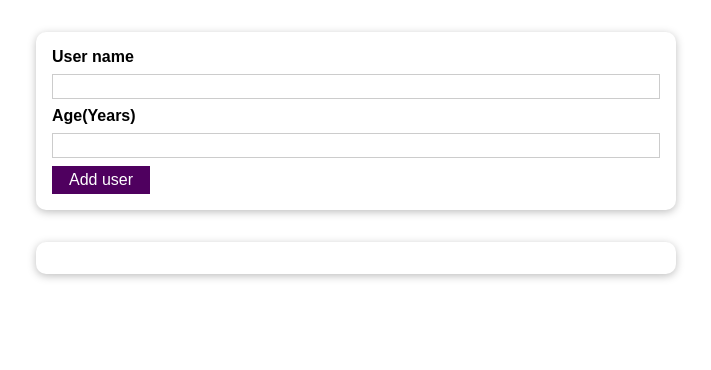
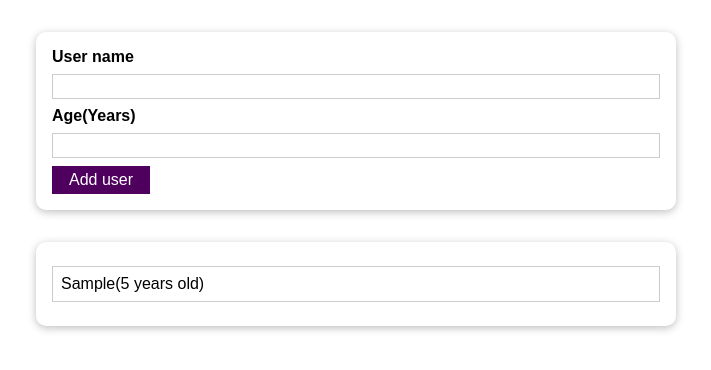
Before and after one commit to codesgoodman/practice_project, a React (Create React App) app: page / in a window 1280 px wide. Both pictures are taken after typing "Sample", "5" into the empty fields and a click on the button "Add user". Shown: the top 370 px of the page, without its empty margins (284-995 px from the left). Built offline with nearby package versions, Linux system fonts and the light colour scheme.

Commit message:
fix bugs by setting initial useState as an empty arrat

```diff
--- a/src/App.js
+++ b/src/App.js
@@ -4,12 +4,14 @@ import UsersList from "./components/UsersList/UsersList";
 import "./index.css";
 
 function App() {
-  const [userInput, setUserInput] = useState("");
+  const [userInput, setUserInput] = useState([]);
   const addUserHandler = (uName, uAge) => {
     setUserInput((prevUsersList) => {
-      return [...prevUsersList, { name: uName, age: uAge }];
+      return [
+        ...prevUsersList,
+        { name: uName, age: uAge, id: Math.random().toString() },
+      ];
     });
-    console.log(userInput);
   };
   return (
     <div>
--- a/src/components/UsersList/UsersList.js
+++ b/src/components/UsersList/UsersList.js
@@ -7,11 +7,11 @@ function UsersList(props) {
     <Card className={classes.users}>
       <div>
         <ul>
-          {/* {props.users.map((user) => (
-            <li>
+          {props.users.map((user) => (
+            <li key={props.id}>
               {user.name}({user.age} years old)
             </li>
-          ))} */}
+          ))}
         </ul>
       </div>
     </Card>
```
